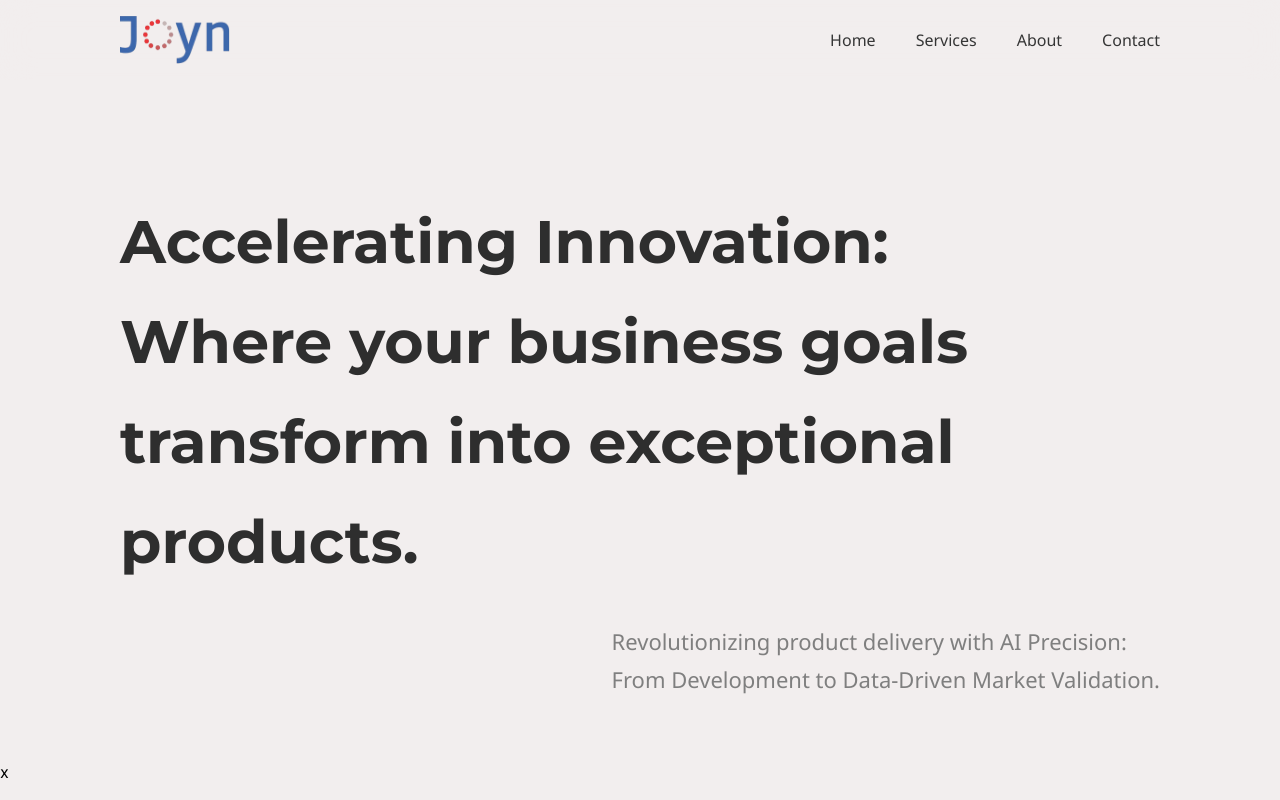
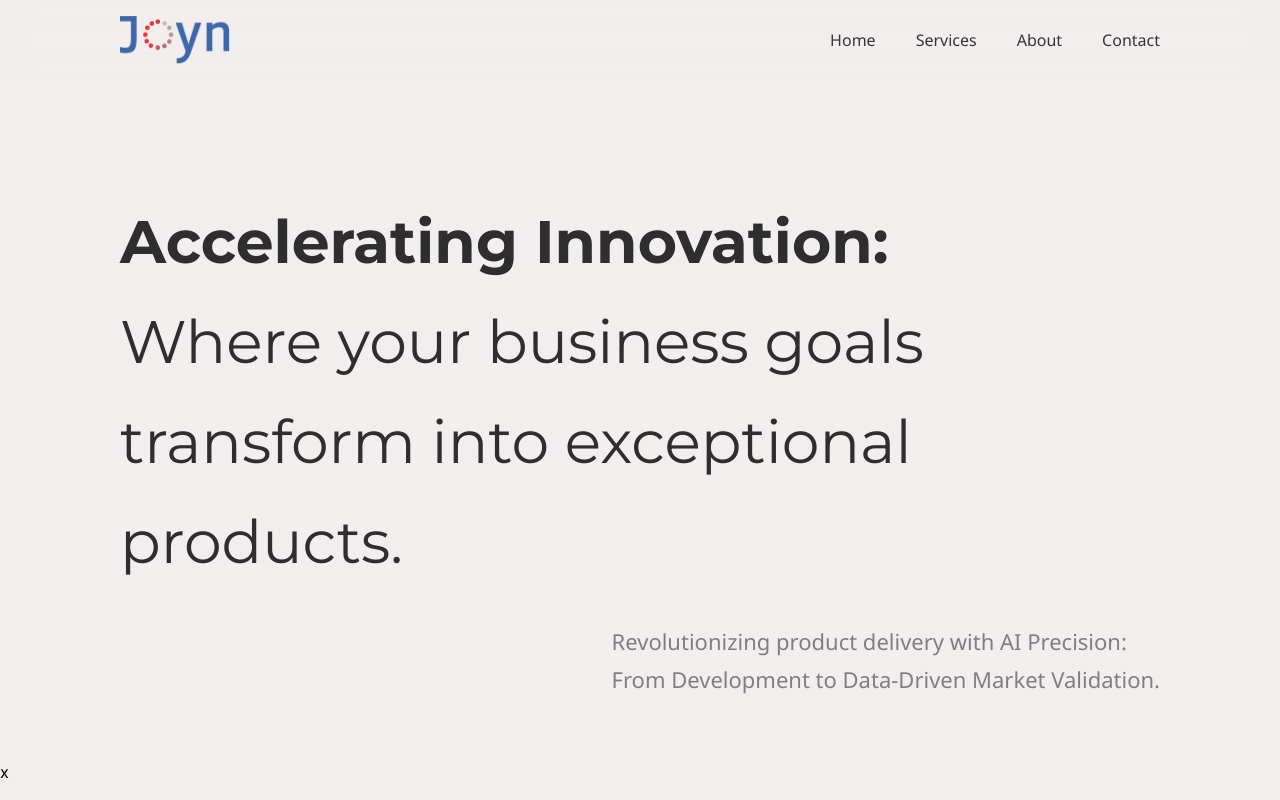
Before and after one commit to UmerFarooqOG/joyndigital, a Next.js app: page /about in a window 1280 px wide. Shown: the top 800 px of the page. Built offline with nearby package versions, Linux system fonts and the light colour scheme.

Commit message:
Chnage the About

```diff
--- a/src/app/about/page.jsx
+++ b/src/app/about/page.jsx
@@ -11,7 +11,7 @@ const page = () => {
       <section className='w-full mt-[80px] h-full px-[20px] sm:px-[60px] lg:px-[90px] xlb:px-[120px] py-[2rem] mx-auto'>
         <motion.h2 initial={{ opacity: 0, x: -300 }}
           whileInView={{ opacity: 1, x: 0 }}
-          transition={{ duration: 1, type: 'tween' }} className='text-[24px] ssm:text-[28px] xsm:text-[30px] sm:text-[35px] mdd:text-[50px] lg:text-[60px] xll:text-[72px] leading-normal lg:leading-[100px] w-full text-[#2E2E2E] font-Montserrat font-bold'>
+          transition={{ duration: 1, type: 'tween' }} className='text-[24px] ssm:text-[28px] xsm:text-[30px] sm:text-[35px] mdd:text-[50px] lg:text-[60px] xll:text-[72px] leading-normal lg:leading-[100px] w-full text-[#2E2E2E] f font-Montserrat font-normal'>
           <span className='font-bold'>Accelerating Innovation:</span> <br /> Where your business goals <br /> transform into exceptional <br /> products.
         </motion.h2>
         <div className='w-full flex-col my-[30px] flex items-end justify-start sm:justify-end'>
```
